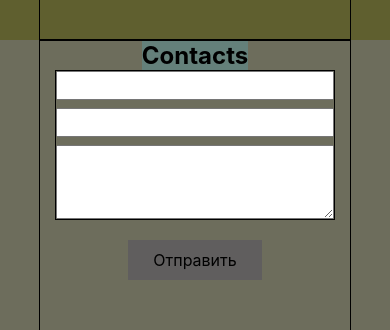
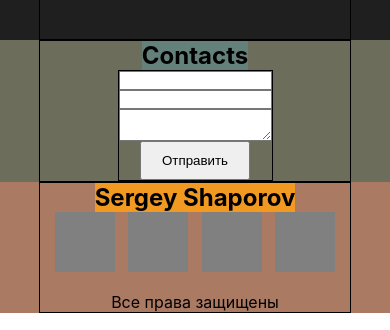
Before and after one commit to sshaporov/portfolio, a React (Create React App) app: page / in a window 390 px wide. Shown: the part 2572-2902 px from the top of the page. Built offline with nearby package versions, Linux system fonts and the light colour scheme.

Commit message:
add media query

```diff
--- a/src/contacts/Contacts.jsx
+++ b/src/contacts/Contacts.jsx
@@ -12,8 +12,9 @@ function Contacts() {
                     <input type={'text'}/>
                     <input type={'text'}/>
                     <textarea/>
+                    <button type={'submit'} className={styles.button}>Отправить</button>
                 </form>
-                <Button name={'Отправить'}/>
+                {/*<Button name={'Отправить'}/>*/}
             </div>
         </div>
     );
--- a/src/contacts/Contacts.module.css
+++ b/src/contacts/Contacts.module.css
@@ -1,5 +1,5 @@
 .contactsBlock {
-    height: 100vh;
+    /*height: 100vh;*/
     background-color: #6d6d5c;
 }
 .contactsContainer {
@@ -10,17 +10,19 @@
     background-color: #64807a;
 }
 .contactsForm {
-    width: 280px;
-    height: 150px;
+    width: 50%;
+    /*height: 150px;*/
     border: 1px solid;
     display: flex;
     flex-direction: column;
-    justify-content: space-between;
-    margin-bottom: 20px;
+    align-items: center;
+    /*justify-content: space-between;*/
+    /*margin-bottom: 20px;*/
 }
-input {
-    padding: 5px;
+.contactsForm input, .contactsForm textarea {
+    width: 100%;
 }
-textarea {
-    height: 50%;
+
+.button {
+padding: 10px 20px;
 }
--- a/src/projects/Projects.module.css
+++ b/src/projects/Projects.module.css
@@ -1,6 +1,6 @@
 .projectsBlock {
     height: 100vh;
-    background-color: #5f5f2f;
+    background-color: #1f1f20;
 }
 .projectsContainer {
     flex-direction: column;
@@ -16,3 +16,9 @@
     justify-content: space-between;
     flex-wrap: wrap;
 }
+
+@media screen and (max-width: 879px) {
+    .projects {
+        justify-content: center;
+    }
+}
```
